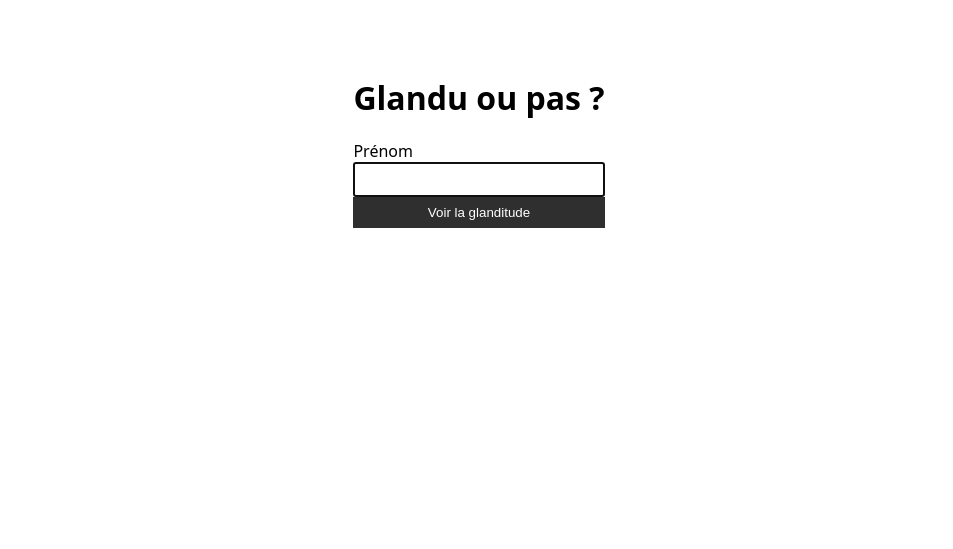
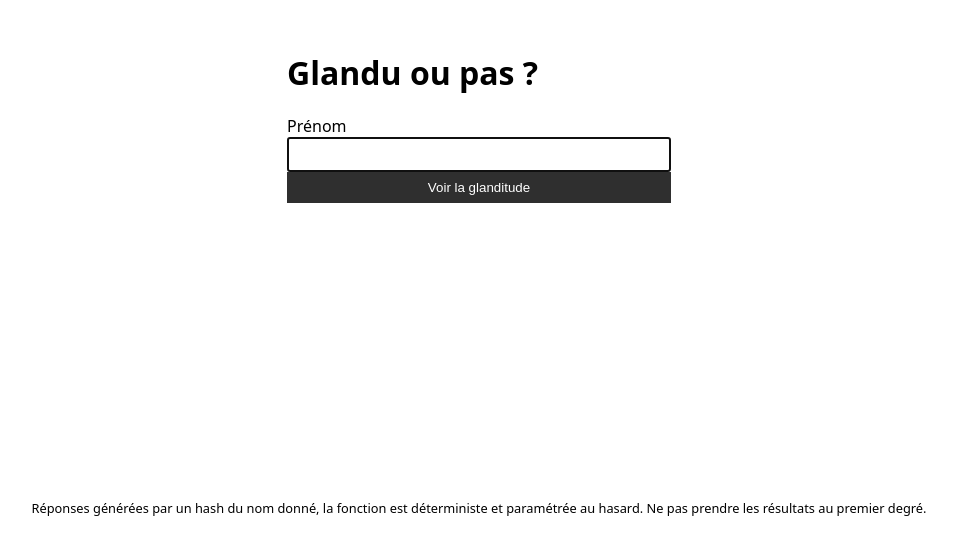
Before and after one commit to arthaud-proust/glandu, a website built with Vite: page index.html in a window 1280 px wide. Shown: the part 267-816 px from the top of the page, without its empty margins (161-1114 px from the left). Built offline with nearby package versions, Linux system fonts and the light colour scheme.

Commit message:
style + content : add info

```diff
--- a/index.html
+++ b/index.html
@@ -10,6 +10,7 @@
     </head>
     <body>
         <div id="app">
+            <header></header>
             <main>
                 <h1>Glandu ou pas ?</h1>
                 <label>
@@ -19,6 +20,11 @@
                 <button id="check-button">Voir la glanditude</button>
                 <span id="output-span"></span>
             </main>
+            <footer>
+                Réponses générées par un hash du nom donné, la fonction est
+                déterministe et paramétrée au hasard. Ne pas prendre les
+                résultats au premier degré.
+            </footer>
         </div>
     </body>
 </html>
--- a/src/style.css
+++ b/src/style.css
@@ -11,7 +11,14 @@ html {
         "Open Sans",
         "Helvetica Neue",
         sans-serif;
+}
 
+* {
+    box-sizing: border-box;
+}
+
+html,
+body {
     padding: 0;
     margin: 0;
 }
@@ -21,18 +28,30 @@ html {
     flex-direction: column;
     justify-content: center;
     align-items: center;
+    justify-content: space-between;
+
     height: 100vh;
     width: 100%;
+
+    padding: 1rem 0.5rem;
 }
 
 #app > main {
     display: flex;
     flex-direction: column;
+    width: 100%;
+    max-width: 24rem;
 }
 
 #app > main > label {
     display: flex;
     flex-direction: column;
+}
+
+#app > main > span {
+    padding-top: 1rem;
+    font-weight: bold;
+    /* text-align: center; */
 }
 
 input,
@@ -52,3 +71,7 @@ button:hover {
 button:active {
     background: rgb(65, 65, 65);
 }
+
+#app > footer {
+    font-size: 0.8rem;
+}
```
